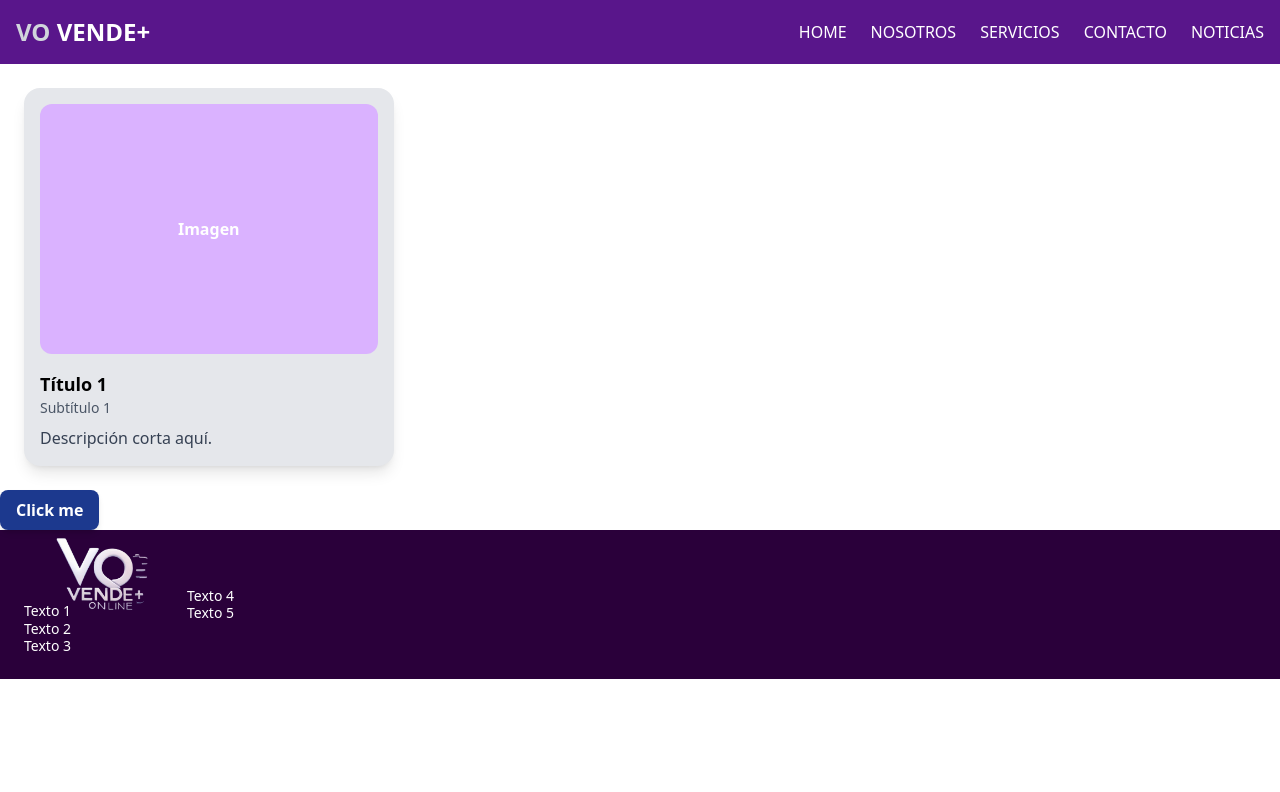
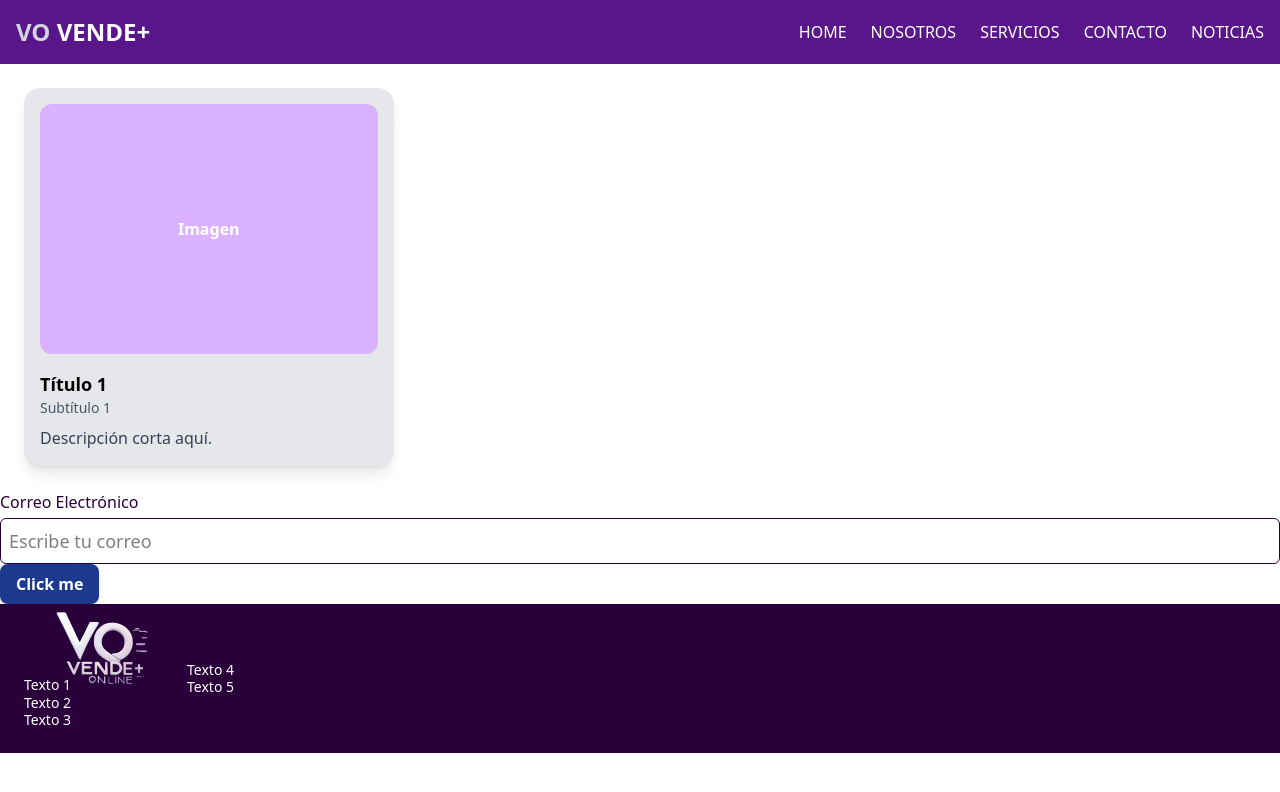
Before and after one commit to oscarcmn/ComponentesHugoYOscar, a React (Vite) app: page / in a window 1280 px wide. Shown: the top 792 px of the page. Built offline with nearby package versions, Linux system fonts and the light colour scheme.

Commit message:
Añadir input al app

```diff
--- a/src/App.tsx
+++ b/src/App.tsx
@@ -1,14 +1,50 @@
+import { useState } from "react";
 import Footer from "./components/Footer";
 import Card from "./components/Card";
 import Button from "./components/Button";
 import Header from "./components/Header";
+import Input from "./components/Input";
 
 function App() {
+
+
+  const [inputValue, setInputValue] = useState("");
+  const [status, setStatus] = useState<"normal" | "hover" | "valid" | "error">("normal");
+  const [errorMessage, setErrorMessage] = useState("");
+
+  const handleInputChange = (value: string) => {
+    setInputValue(value);
+
+    if (value.length > 0) {
+      if (value.includes("@")) {
+        setStatus("valid");
+        setErrorMessage("");
+      } else {
+        setStatus("error");
+        setErrorMessage("Por favor, ingrese un correo electrónico válido.");
+      }
+    } else {
+      setStatus("normal");
+      setErrorMessage("");
+    }
+  };
+
   return (
     <>
       <div>
         <Header />
         <Card />
+
+        <Input
+          label="Correo Electrónico"
+          placeholder="Escribe tu correo"
+          type="email"
+          initialValue={inputValue}
+          onChange={handleInputChange}
+          status={status}
+          errorMessage={errorMessage}
+        />
+
         <Button label="Click me" />
         <Footer />
       </div>
```
